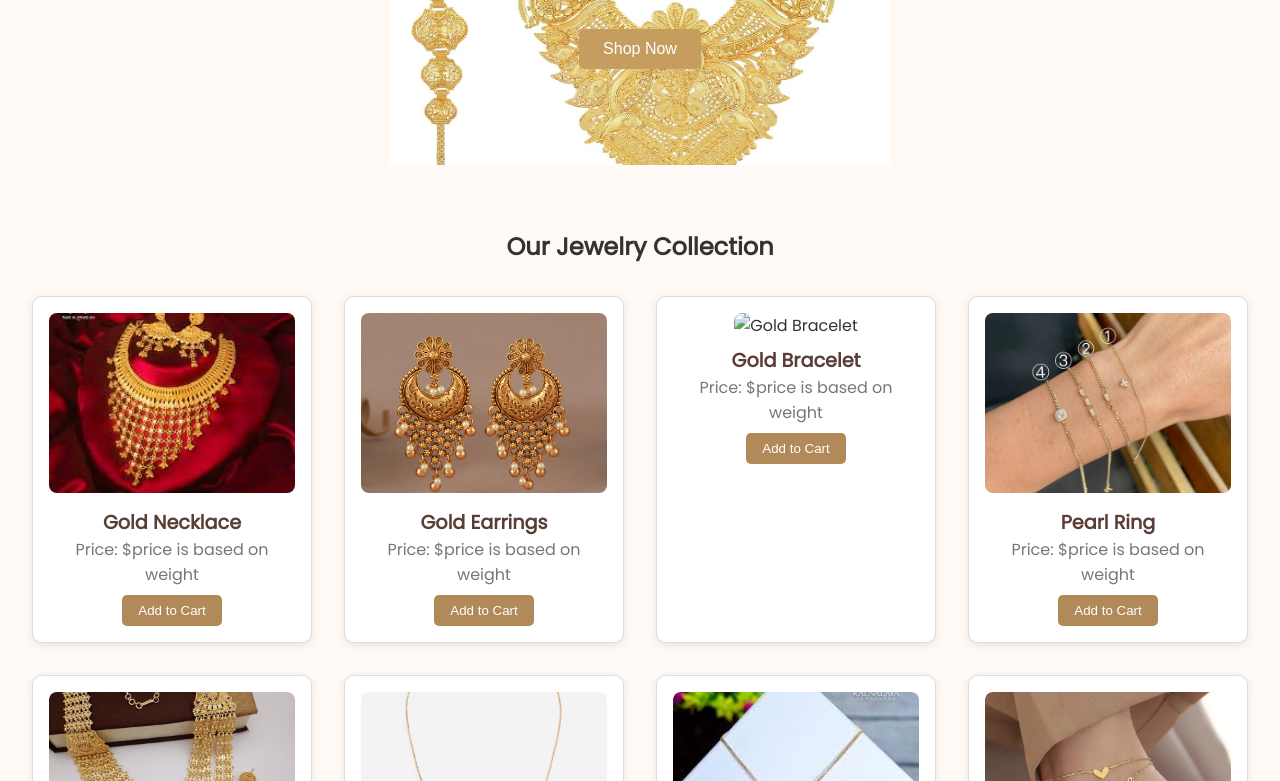
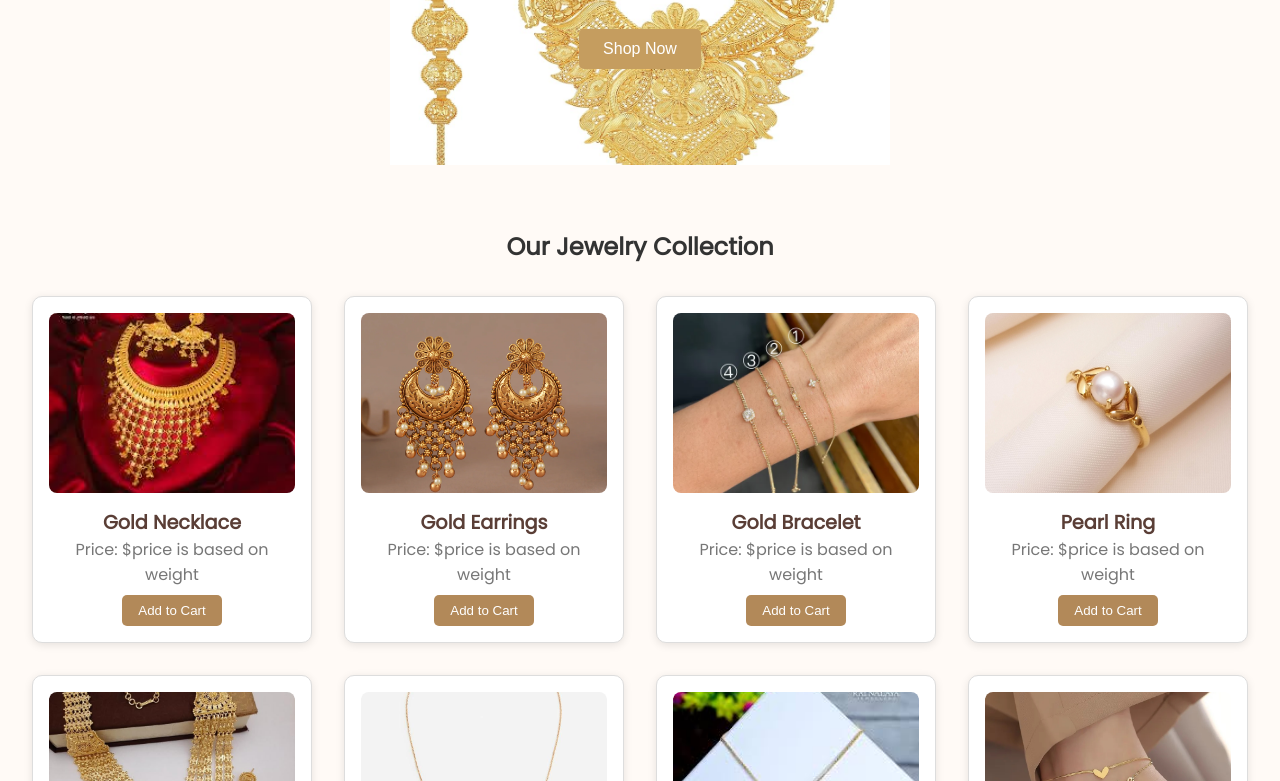
Before and after one commit to ksnayeem/Jewlery_Website, a plain HTML site: page index.html in a window 1280 px wide. Shown: the part 319-1100 px from the top of the page. Drawn offline with nearby package versions, Linux system fonts and the light colour scheme.

Commit message:
Update index.html

```diff
--- a/index.html
+++ b/index.html
@@ -210,8 +210,8 @@
     const products = [
       { id: 1, name: 'Gold Necklace', price: "price is based on weight", image: './images.jpg' },
       { id: 2, name: 'Gold Earrings', price: "price is based on weight", image: './1603.1.webp' },
-      { id: 3, name: 'Gold Bracelet', price: "price is based on weight", image: './' },
-      { id: 4, name: 'Pearl Ring', price: "price is based on weight", image: './Gold_bracelet.webp' },
+      { id: 3, name: 'Gold Bracelet', price: "price is based on weight", image: './Gold_bracelet.webp' },
+      { id: 4, name: 'Pearl Ring', price: "price is based on weight", image: './pearl_image.jpg' },
     { id: 5, name: 'Phool Haar', price: "price is based on weight", image: './Phool haar.jpg' },
    { id: 6, name: 'Chain Necklace', price: "price is based on weight", image: './chain_niklace.jpg' },
    { id: 7, name: 'Golden Locket', price: "Gold hearted locket Based on Weight", image: './Locket.jpg' },
```
